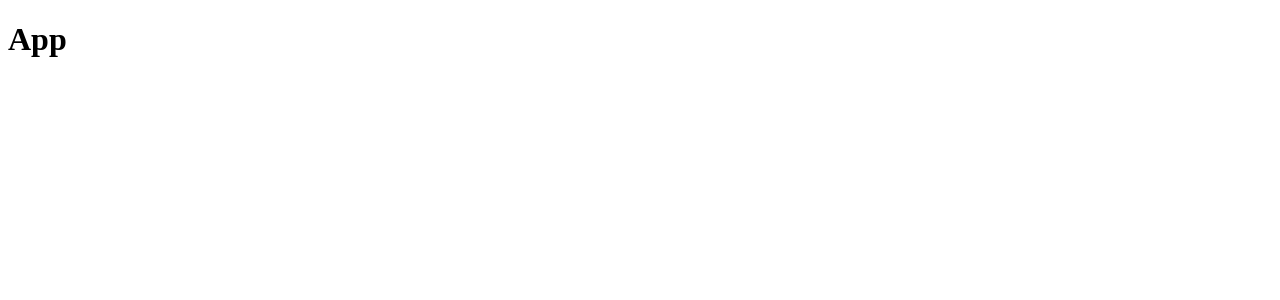
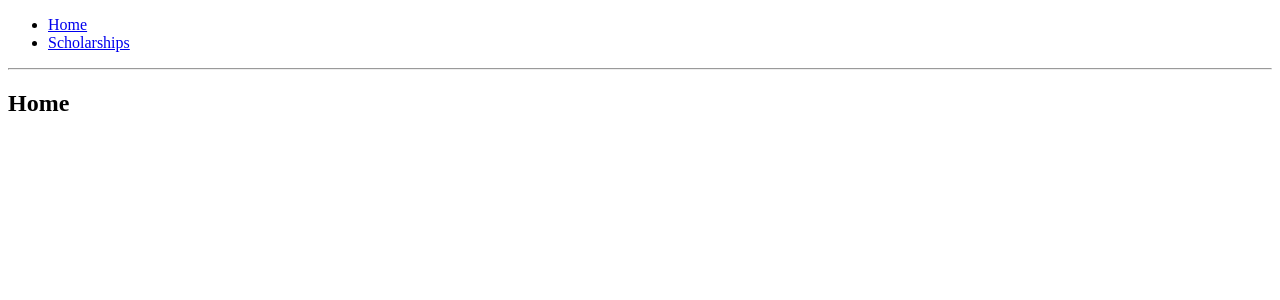
Before and after one commit to jon-esperanza/scholarship-api, a React (Create React App) app in the folder client/: page / in a window 1280 px wide. Shown: the top 300 px of the page. Built offline with nearby package versions, Linux system fonts and the light colour scheme; the HTML template or start-up script is replaced by a standard one.

Commit message:
implemented React Router

```diff
--- a/client/package.json
+++ b/client/package.json
@@ -11,6 +11,8 @@
     "react": "^17.0.1",
     "react-dom": "^17.0.1",
     "react-file-base64": "^1.0.3",
+    "react-router": "^5.2.0",
+    "react-router-dom": "^5.2.0",
     "react-scripts": "4.0.1",
     "redux": "^4.0.5",
     "redux-thunk": "^2.3.0",
--- a/client/src/App.js
+++ b/client/src/App.js
@@ -1,9 +1,10 @@
 import React from 'react';
+import Router from './router/router.js';
 
 const App = () => {
     return (
         <div>
-            <h1>App</h1>
+            <Router/>
         </div>
     )
 }
--- /dev/null
+++ b/client/src/components/home.js
@@ -0,0 +1,7 @@
+export function Home() {
+    return (
+        <div>
+          <h2>Home</h2>
+        </div>
+      );
+}
--- /dev/null
+++ b/client/src/components/scholarships.js
@@ -0,0 +1,7 @@
+export function Scholarships() {
+    return (
+        <div>
+          <h2>Scholarships</h2>
+        </div>
+      );
+}
--- /dev/null
+++ b/client/src/router/router.js
@@ -0,0 +1,53 @@
+import React from "react";
+import {
+  BrowserRouter as Router,
+  Switch,
+  Route,
+  Link
+} from "react-router-dom";
+import { Home } from '../components/home.js';
+import { Scholarships } from '../components/scholarships.js';
+
+// This site has 3 pages, all of which are rendered
+// dynamically in the browser (not server rendered).
+//
+// Although the page does not ever refresh, notice how
+// React Router keeps the URL up to date as you navigate
+// through the site. This preserves the browser history,
+// making sure things like the back button and bookmarks
+// work properly.
+
+export default function BasicExample() {
+  return (
+    <Router>
+      <div>
+        <ul>
+          <li>
+            <Link to="/">Home</Link>
+          </li>
+          <li>
+            <Link to="/scholarships">Scholarships</Link>
+          </li>
+        </ul>
+
+        <hr />
+
+        {/*
+          A <Switch> looks through all its children <Route>
+          elements and renders the first one whose path
+          matches the current URL. Use a <Switch> any time
+          you have multiple routes, but you want only one
+          of them to render at a time
+        */}
+        <Switch>
+          <Route exact path="/">
+            <Home />
+          </Route>
+          <Route path="/scholarships">
+            <Scholarships />
+          </Route>
+        </Switch>
+      </div>
+    </Router>
+  );
+}
```
Also changed, not shown: 1 other file (tests, documents, lock files or other folders).
